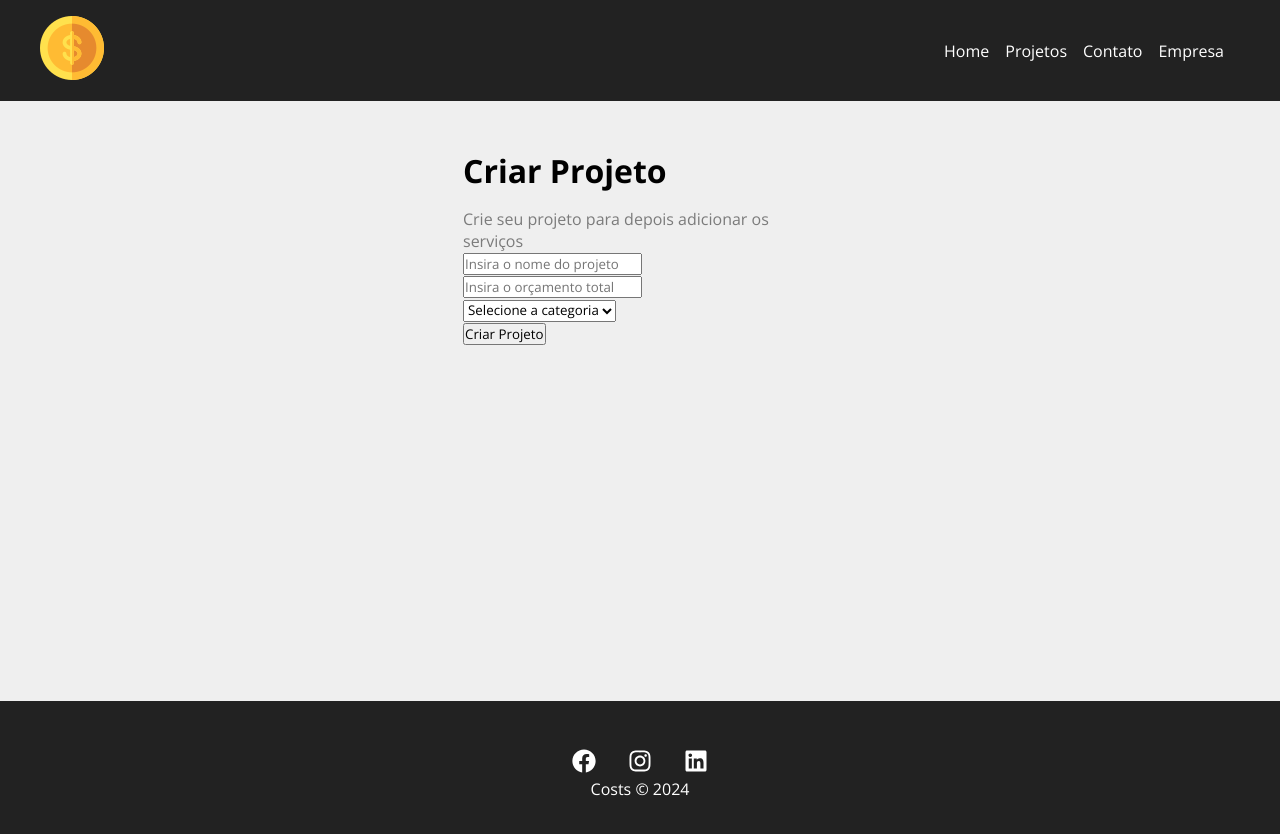
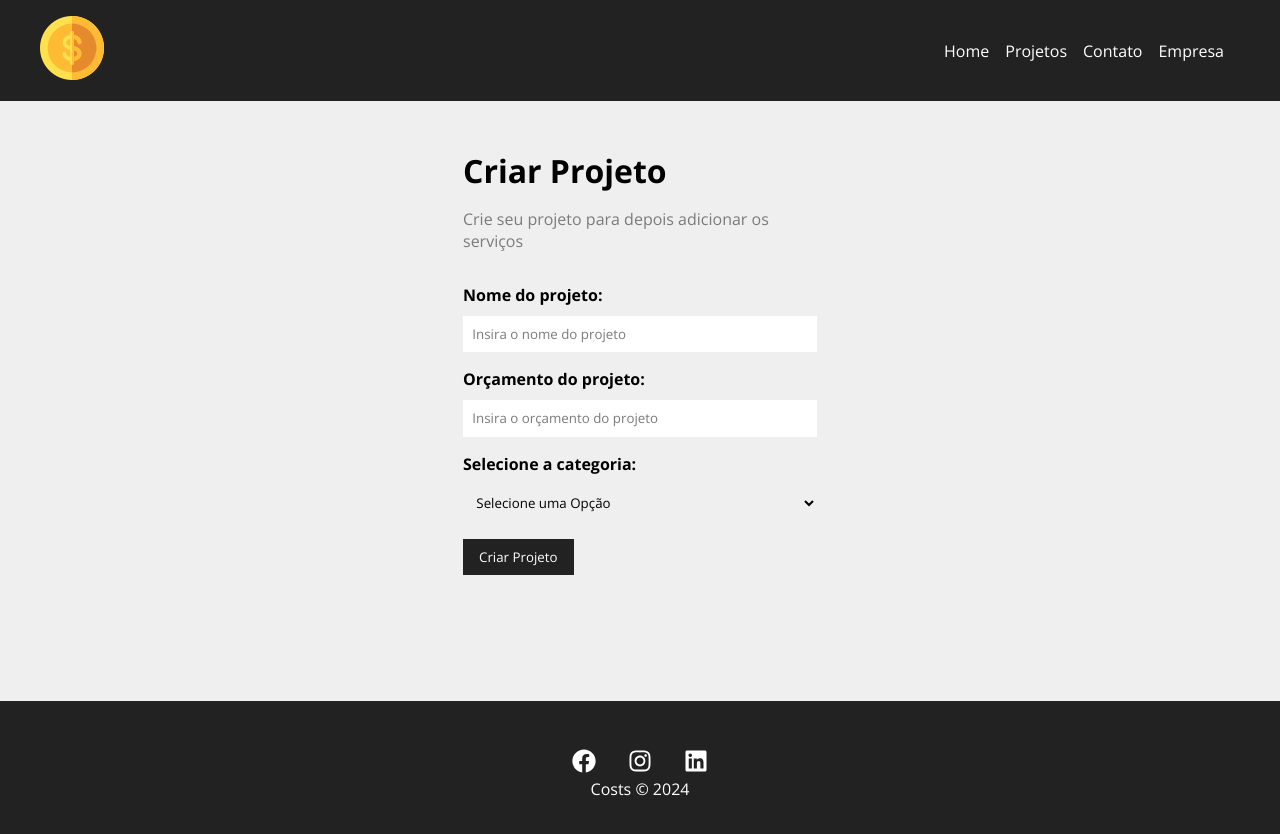
Before and after one commit to jeansillva/GerenciadorDeCustos, a React (Create React App) app in the folder costs/: page /newproject in a window 1280 px wide. Shown: the top 834 px of the page. Built offline with nearby package versions, Linux system fonts and the light colour scheme.

Commit message:
Componentização de formulario

```diff
--- a/costs/src/App.js
+++ b/costs/src/App.js
@@ -1,4 +1,4 @@
-import { BrowserRouter as Router, Routes, Route, Link } from 'react-router-dom';
+import { BrowserRouter as Router, Routes, Route } from 'react-router-dom';
 import Home from './components/pages/Home';
 import Company from './components/pages/Company'
 import Contact from './components/pages/Contact'
--- /dev/null
+++ b/costs/src/components/form/Input.js
@@ -0,0 +1,18 @@
+import styles from './Input.module.css'
+
+function Input({ type, text, name, placeholder, handleOnChange, value }) {
+    return (
+        <div className={styles.form_control}>
+            <label htmlfor={name}>{text}:</label>
+            <input
+            type={type}
+            name={name}
+            id={name}
+            placeholder={placeholder}
+            onChange={handleOnChange}
+            value={value}/>
+        </div>
+    )
+}
+
+export default Input
--- /dev/null
+++ b/costs/src/components/form/Input.module.css
@@ -0,0 +1,20 @@
+.form_control {
+    display: flex;
+    flex-direction: column;
+    margin-bottom: 1em;
+}
+
+.form_control label {
+    margin-bottom: .6em;
+    font-weight: bold;
+}
+
+.form_control input {
+    padding: .7em;
+    border-radius: 0;
+    border: none;
+}
+
+.form_control input::placeholder {
+    color: #7b7b7b;
+}
--- /dev/null
+++ b/costs/src/components/form/Select.js
@@ -0,0 +1,15 @@
+import styles from './Select.module.css'
+
+function Select({text, name, options, handleOnChange, value }) {
+    return (
+        <div className={styles.form_control}>
+            <label htmlfor={name}>{text}:</label>
+
+            <select name={name} id={name}>
+                <option>Selecione uma Opção</option>
+            </select>
+        </div>
+    )
+}
+
+export default Select
--- /dev/null
+++ b/costs/src/components/form/Select.module.css
@@ -0,0 +1,16 @@
+.form_control {
+    display: flex;
+    flex-direction: column;
+    margin-bottom: 1em;
+}
+
+.form_control label {
+    margin-bottom: .6em;
+    font-weight: bold;
+}
+
+.form_control select {
+    padding: .7em;
+    border-radius: 0;
+    border: none;
+}
--- /dev/null
+++ b/costs/src/components/form/SubmitButton.js
@@ -0,0 +1,11 @@
+import styles from './SubmitButton.module.css'
+
+function SubmitButton({text}) {
+    return (
+        <div>
+                <button className={styles.btn}>{text}</button>
+        </div>
+    )
+}
+
+export default SubmitButton
--- /dev/null
+++ b/costs/src/components/form/SubmitButton.module.css
@@ -0,0 +1,13 @@
+.btn {
+    background-color: #222;
+    color: #fff;
+    padding: 0.7em 1.2em;
+    text-decoration: none;
+    transition: .5s;
+    cursor: pointer;
+    border: none;
+}
+
+.btn:hover {
+    color: #ffbb33;
+}
--- a/costs/src/components/pages/NewProject.js
+++ b/costs/src/components/pages/NewProject.js
@@ -8,7 +8,7 @@
             <h1>Criar Projeto</h1>
             <p>Crie seu projeto para depois adicionar os serviços</p>
 
-            <ProjectForm/>
+            <ProjectForm btnText="Criar Projeto"/>
 
         </div>
     )
--- a/costs/src/components/projects/ProjectForm.js
+++ b/costs/src/components/projects/ProjectForm.js
@@ -1,23 +1,21 @@
-function ProjectForm() {
+import Input from '../form/Input'
+import Select from '../form/Select'
+import SubmitButton from '../form/SubmitButton'
+
+import styles from './ProjectForm.module.css'
+
+function ProjectForm({btnText}) {
     return (
-        <form>
-            <div>
-                <input type="text" placeholder="Insira o nome do projeto" />
-            </div>
+        <form className={styles.form}>
 
-            <div>
-                <input type="number" placeholder="Insira o orçamento total" />
-            </div>
+            <Input type="text" text="Nome do projeto" name="name" placeholder="Insira o nome do projeto"/>
 
-            <div>
-                <select name="category_id">
-                    <option disabled selected>Selecione a categoria</option>
-                </select>
-            </div>
+            <Input type="number" text="Orçamento do projeto" name="budget" placeholder="Insira o orçamento do projeto"/>
 
-            <div>
-                <input type="submit" value="Criar Projeto" />
-            </div>
+            <Select name="category_id" text="Selecione a categoria" />
+
+
+            <SubmitButton text={btnText}/>
         </form>
     )
 }
--- /dev/null
+++ b/costs/src/components/projects/ProjectForm.module.css
@@ -0,0 +1,4 @@
+.form{
+    width: 100%;
+    margin: 2em 0;
+}
```
